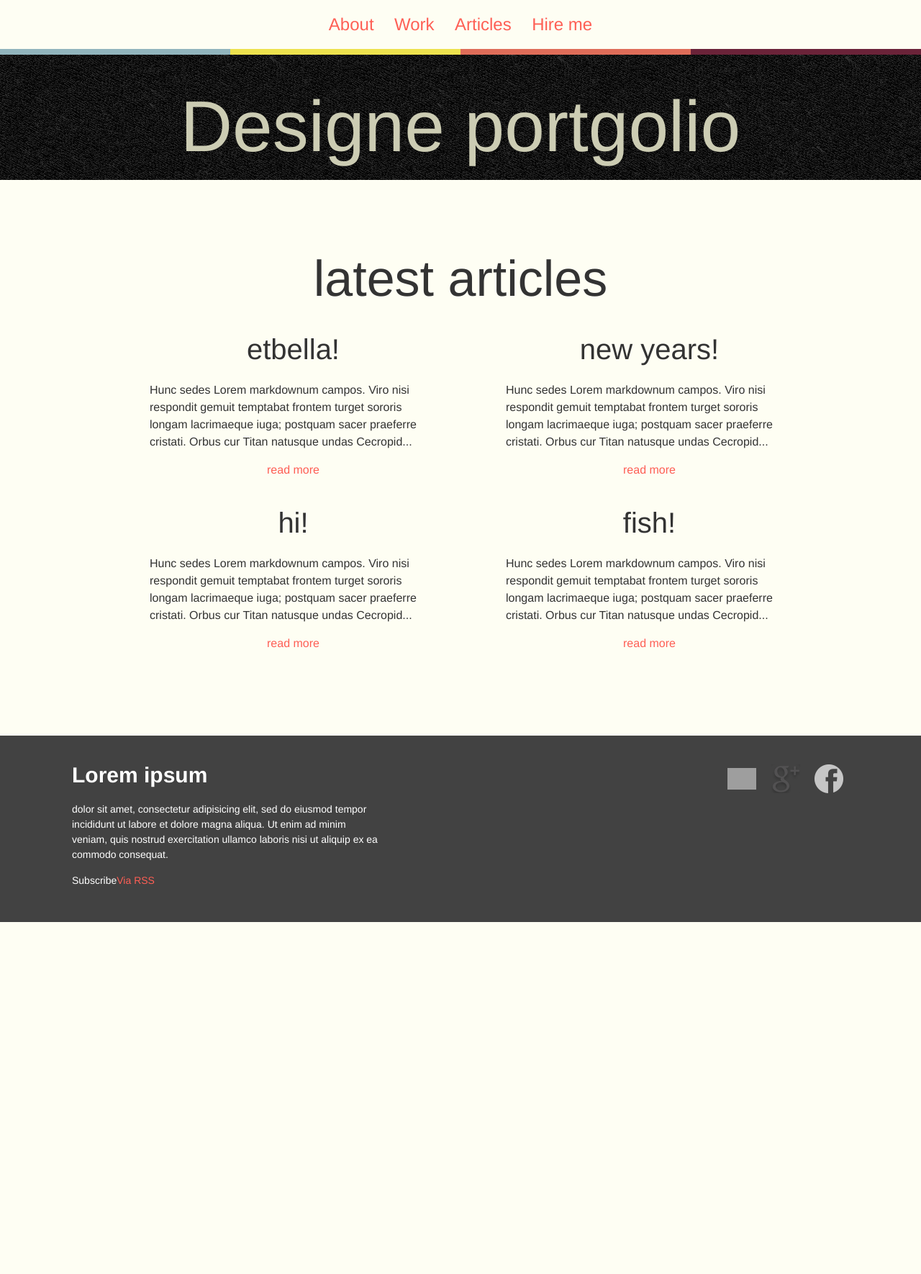
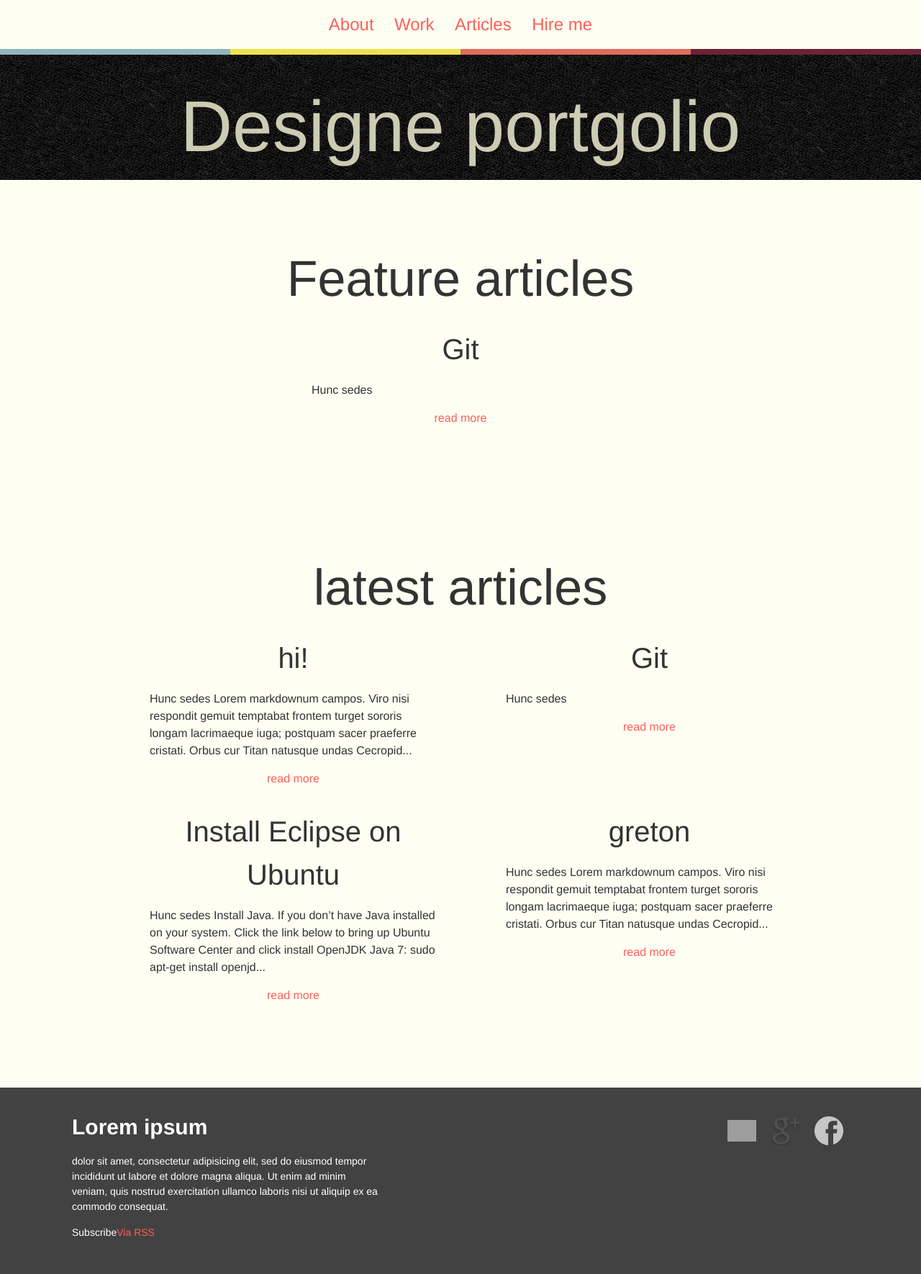
Before and after one commit to jonathan-roy-8/jekyll-test-first, a Jekyll site: the page built from index.html, in a window 1280 px wide. Shown: the whole page at 72% size. Built offline with Jekyll 4.4.1, drawn with Linux system fonts in a browser that asks for light colours; before the commit the page ends 1281 px from its top, so only the background shows below that; grey boxes are pictures that could not be loaded.

Commit message:
Latest Post

```diff
--- /dev/null
+++ b/_includes/post.html
@@ -0,0 +1,5 @@
+   <h2>{{post.title}}</h2>
+   <p>{{post.content | strip_html |strip_newline |truncate:200}}</p>
+   <p class="post-read-more-link">
+      <a href="#">read more</a>
+  </p>
--- a/_posts/2016-11-25-fish.markdown
+++ b/_posts/blog/2016-01-02-etbella.markdown
@@ -1,7 +1,7 @@
 ---
 layout: post
-title:  "fish!"
-date:   2016-01-05 20:16:59 -0500
+title:  "etbella!"
+date:   2016-01-02 20:16:59 -0500
 categories: jekyll update
 ---
 
--- a/_posts/2012-01-25-holla.markdown
+++ b/_posts/blog/2016-1-1-fish.markdown
@@ -1,7 +1,7 @@
 ---
 layout: post
-title:  "holla!"
-date:   2016-01-05 20:16:59 -0500
+title:  "fish!"
+date:   2016-01-01 20:16:59 -0500
 categories: jekyll update
 ---
 
--- a/_posts/2016-01-11-newyear.markdown
+++ b/_posts/project/2015-01-05-bob-thesnail.markdown
@@ -1,7 +1,7 @@
 ---
 layout: post
-title:  "new years!"
-date:   2016-01-05 20:16:59 -0500
+title:  "greton"
+date:   2016-09-15 20:16:59 -0500
 categories: jekyll update
 ---
 
--- a/_sass/_post.scss
+++ b/_sass/_post.scss
@@ -14,3 +14,7 @@
 .post-read-more-link{
     text-align:center;
 }
+ .post-featured {
+    float:none;
+    margin:0 auto;
+ }
--- a/index.html
+++ b/index.html
@@ -5,30 +5,34 @@ layout: default
 <div class="home">
 
 
-<!--      -->
+  <!--   Feature articles    -->
+  <section class="site-section site-section-last">
+    <div class="wrapper">
+      <h1>Feature articles</h1>
+      {% assign count=0%}
+      {% for post in site.posts reversed  %}
+      {% if post.featured == true and count < 1 %}
+      <div class="post post-featured">
+      {% include post.html %}
+      </div>
+      {% assign count = count | plus: 1 %}
+      {% endif%}
+      {% endfor %}
+
+    </div>
+  </section>
+  <!--  Latest articles    -->
   <section class="site-section site-section-last">
     <div class="wrapper">
       <h1>latest articles</h1>
       <ul class="post-list">
-
         {% for post in site.posts reversed | limit:4 %}
         <li class="post">
-          <h2>{{post.title}}</h2>
-          <p>{{post.content | strip_html |strip_newline |truncate:200}}</p>
-          <p class="post-read-more-link">
-            <a href="#">read more</a>
-          </p>
+          {% include post.html %}
         </li>
         {% endfor %}
-
       </ul>
     </div>
-
   </section>
-
-
-
   <!--     -->
-<!--     -->
-
 </div>
```
Also changed, not shown: _posts/2016-01-05-etbella.markdown (deleted, +0 -60 lines), _posts/blog/2017-01-14-Git.markdown (added, +9 -0 lines), _posts/blog/2017-01-14-Install.Eclipse.on.Ubuntu.markdown (added, +54 -0 lines), _posts/blog/2015-01-05-bob-thesnail.markdown (renamed from _posts/2015-01-05-bob-thesnail.markdown), _posts/blog/2015-01-25-hi.markdown (renamed from _posts/2016-01-25-hi.markdown). Lines whose indentation alone changed are shown as unchanged.
